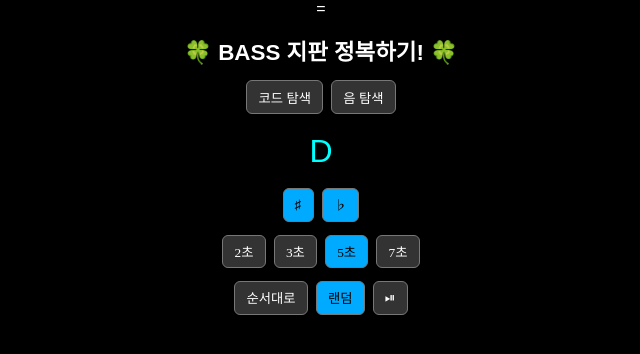
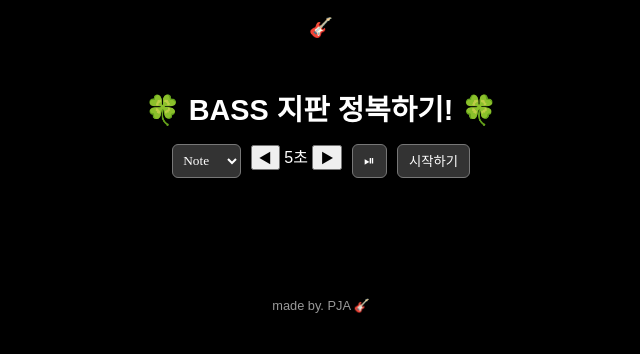
Before and after one commit to Jangguny-nuna/JABASS, a plain HTML site: page index.html in a window 1280 px wide. Shown: the whole page, without its empty margins (319-959 px from the left). Drawn offline with Linux system fonts and the light colour scheme; a web font is replaced by a local one.

Commit message:
Update index.html

```diff
--- a/index.html
+++ b/index.html
@@ -1,4 +1,4 @@
-=<!DOCTYPE html>
+<!DOCTYPE html>
 <html lang="ko">
 <head>
   <meta charset="UTF-8" />
@@ -27,33 +27,34 @@
     }
 
     h1 {
-      font-size: 1.4rem;
-      margin: 1rem 0 0.5rem;
+      font-size: 1.8rem;
+      margin: 2rem 0 1rem;
     }
 
     #noteDisplay {
-      font-size: 2rem;
-      margin: 0.8rem 0 0.2rem 0;
+      font-size: 5rem;
+      font-weight: bold;
+      margin: 0.5rem 0;
       color: #00ffff;
       font-family: sans-serif;
     }
 
     .string-label {
-      font-size: 1rem;
-      color: #ffd700;
-      margin-bottom: 0.5rem;
+      font-size: 2rem;
+      color: #00ffff;
+      font-weight: bold;
       font-family: sans-serif;
     }
 
-    .menu, .type-menu, .mode-menu, .interval-menu {
-      display: flex;
-      flex-wrap: wrap;
-      justify-content: center;
-      gap: 8px;
-      margin: 0.4rem 0;
+    .timer-label {
+      font-size: 1.2rem;
+      color: #ffd700;
+      font-weight: bold;
+      font-family: sans-serif;
+      margin-bottom: 0.5rem;
     }
 
-    .menu button, .type-menu button, .mode-menu button, .interval-menu button, #pauseBtn {
+    .menu button, .type-menu button, .mode-menu button, #pauseBtn, #startBtn {
       font-family: 'DungGeunMo';
       background-color: #333;
       color: #fff;
@@ -63,189 +64,221 @@
       cursor: pointer;
     }
 
+    .menu button.active,
+    .type-menu button.active {
+      background-color: #00aaff;
+      color: #000;
+    }
+
+    .settings {
+      display: flex;
+      flex-direction: row;
+      gap: 10px;
+      flex-wrap: wrap;
+      justify-content: center;
+      margin-bottom: 1rem;
+    }
+
+    input[type="number"] {
+      font-family: 'DungGeunMo';
+      width: 60px;
+      background-color: #333;
+      color: #fff;
+      border: 1px solid #777;
+      padding: 0.4rem;
+      border-radius: 6px;
+    }
+
+    select {
+      font-family: 'DungGeunMo';
+      background-color: #333;
+      color: #fff;
+      border: 1px solid #777;
+      padding: 0.4rem;
+      border-radius: 6px;
+    }
+
     button.active {
       background-color: #00aaff;
       color: #000;
     }
 
+    #pauseBtn.paused {
+      background-color: #555;
+    }
+
     @media (max-width: 600px) {
       #noteDisplay {
-        font-size: 1.6rem;
+        font-size: 2.8rem;
       }
+      .string-label {
+        font-size: 1.4rem;
+      }
+    }
 
-      .string-label {
-        font-size: 0.9rem;
-      }
+    .type-menu {
+      display: flex;
+      gap: 0.5rem;
+      flex-wrap: wrap;
+      justify-content: center;
+      margin-bottom: 1rem;
+    }
+
+    .footer {
+      font-size: 0.8rem;
+      color: #999;
+      margin-top: 2rem;
     }
   </style>
 </head>
 <body>
+  <h1 style="font-size: 1.2rem; margin-top: 1rem;">🎸</h1>
   <h1>🍀 BASS 지판 정복하기! 🍀</h1>
 
-  <div class="menu">
-    <button onclick="setMode('chord')" id="chordBtn">코드 탐색</button>
-    <button onclick="setMode('note')" id="noteBtn">음 탐색</button>
+  <div class="settings" id="settingsPanel">
+    <select onchange="setMode(this.value)" id="modeSelect">
+      <option value="chord">Chord</option>
+      <option value="note" selected>Note</option>
+    </select>
+
+    <div>
+      <button onclick="adjustInterval(-1)">◀</button>
+      <span id="intervalValue">5</span>초
+      <button onclick="adjustInterval(1)">▶</button>
+    </div>
+
+    <button id="pauseBtn" onclick="togglePause()">⏯</button>
+    <button id="startBtn" onclick="begin()">시작하기</button>
   </div>
 
-  <div id="noteDisplay">🎵</div>
   <div class="string-label" id="stringLabel"></div>
+  <div id="noteDisplay"></div>
+  <div class="timer-label" id="timerLabel"></div>
 
   <div class="type-menu" id="typeMenu"></div>
+  <div class="type-menu" id="stringMenu"></div>
+  <div class="type-menu" id="chordMenu"></div>
 
-  <div class="interval-menu">
-    <button onclick="setIntervalTime(2000)">2초</button>
-    <button onclick="setIntervalTime(3000)">3초</button>
-    <button class="active" onclick="setIntervalTime(5000)">5초</button>
-    <button onclick="setIntervalTime(7000)">7초</button>
-  </div>
-
-  <div class="mode-menu">
-    <button onclick="setOrder('sequential')">순서대로</button>
-    <button class="active" onclick="setOrder('random')">랜덤</button>
-    <button id="pauseBtn" onclick="togglePause()">⏯</button>
-  </div>
+  <div class="footer">made by. PJA 🎸</div>
 
   <script>
-    const chords = ['C', 'D', 'E', 'F', 'G', 'A', 'B'];
-    const extensions = {
-      'major': 'M7',
-      'minor': 'm7',
-      'dominant': '7',
-      'dim': 'dim7',
-      'hdim': 'm7♭5'
-    };
-    const accidentals = ['♯', '♭'];
+    let intervalId;
+    let isPaused = false;
+    let intervalSec = 5;
+    let remainingTime = intervalSec;
+    let started = false;
 
-    let mode = 'note';
-    let order = 'random';
-    let paused = false;
-    let intervalTime = 5000;
-    let interval;
-    let currentIndex = 0;
+    const noteTypes = ['#', 'b'];
+    const chordTypes = ['M7', 'm7', '7', 'dim7', 'm7b5'];
 
-    let activeTypes = {
-      major: true,
-      minor: true,
-      dominant: true,
-      dim: true,
-      hdim: true
-    };
-
-    let activeAccidentals = {
-      '♯': true,
-      '♭': true
-    };
-
-    const noteDisplay = document.getElementById('noteDisplay');
-    const stringLabel = document.getElementById('stringLabel');
-    const typeMenu = document.getElementById('typeMenu');
-
-    function setMode(newMode) {
-      mode = newMode;
-      currentIndex = 0;
-      document.getElementById('chordBtn').classList.toggle('active', mode === 'chord');
-      document.getElementById('noteBtn').classList.toggle('active', mode === 'note');
-      renderTypeMenu();
-    }
-
-    function setOrder(newOrder) {
-      order = newOrder;
-      currentIndex = 0;
-      document.querySelectorAll('.mode-menu button').forEach(btn => btn.classList.remove('active'));
-      document.querySelector(`.mode-menu button[onclick="setOrder('${newOrder}')"]`).classList.add('active');
-    }
-
-    function setIntervalTime(ms) {
-      intervalTime = ms;
-      currentIndex = 0;
-      document.querySelectorAll('.interval-menu button').forEach(btn => btn.classList.remove('active'));
-      event.target.classList.add('active');
-      restart();
+    function adjustInterval(val) {
+      intervalSec = Math.max(1, intervalSec + val);
+      document.getElementById("intervalValue").textContent = intervalSec;
+      remainingTime = intervalSec;
     }
 
     function togglePause() {
-      paused = !paused;
-      if (paused) {
-        clearInterval(interval);
-      } else {
-        start();
+      isPaused = !isPaused;
+      document.getElementById("pauseBtn").classList.toggle("paused", isPaused);
+    }
+
+    function setMode(mode) {
+      renderMenus(mode);
+    }
+
+    function begin() {
+      if (!started) {
+        started = true;
+        renderMenus(document.getElementById("modeSelect").value);
+        clearInterval(intervalId);
+        showNext();
+        intervalId = setInterval(() => {
+          if (!isPaused) {
+            remainingTime--;
+            document.getElementById("timerLabel").textContent = `${remainingTime}초 남음`;
+            if (remainingTime <= 0) {
+              showNext();
+              remainingTime = intervalSec;
+            }
+          }
+        }, 1000);
       }
     }
 
-    function renderTypeMenu() {
-      typeMenu.innerHTML = '';
-      if (mode === 'chord') {
-        for (const type in activeTypes) {
+    function renderMenus(mode) {
+      document.getElementById("typeMenu").innerHTML = '';
+      document.getElementById("stringMenu").innerHTML = '';
+      document.getElementById("chordMenu").innerHTML = '';
+
+      if (mode === 'note') {
+        noteTypes.forEach(type => {
           const btn = document.createElement('button');
           btn.textContent = type;
-          btn.className = activeTypes[type] ? 'active' : '';
+          btn.onclick = () => btn.classList.toggle('active');
+          document.getElementById("typeMenu").appendChild(btn);
+        });
+
+        ['4현', '5현', '6현'].forEach(label => {
+          const btn = document.createElement('button');
+          btn.textContent = label;
           btn.onclick = () => {
-            activeTypes[type] = !activeTypes[type];
-            renderTypeMenu();
+            btn.classList.toggle('active');
           };
-          typeMenu.appendChild(btn);
-        }
-      } else {
-        for (const acc of accidentals) {
+          document.getElementById("stringMenu").appendChild(btn);
+        });
+      } else if (mode === 'chord') {
+        chordTypes.forEach(type => {
           const btn = document.createElement('button');
-          btn.textContent = acc;
-          btn.className = activeAccidentals[acc] ? 'active' : '';
-          btn.onclick = () => {
-            activeAccidentals[acc] = !activeAccidentals[acc];
-            renderTypeMenu();
-          };
-          typeMenu.appendChild(btn);
-        }
+          btn.textContent = type;
+          btn.classList.add('active');
+          btn.onclick = () => btn.classList.toggle('active');
+          document.getElementById("chordMenu").appendChild(btn);
+        });
       }
     }
 
-    function getNextItem() {
-      if (mode === 'chord') {
-        const available = chords.flatMap(c => {
-          return Object.entries(extensions)
-            .filter(([t, v]) => activeTypes[t])
-            .map(([t, v]) => c + v);
-        });
-        if (order === 'sequential') return available[currentIndex++ % available.length];
-        return available[Math.floor(Math.random() * available.length)];
+    function showNext() {
+      const mode = document.getElementById("modeSelect").value;
+      const baseNotes = ['C', 'D', 'E', 'F', 'G', 'A', 'B'];
+      let notes = [...baseNotes];
+
+      const sharpActive = document.querySelector('#typeMenu button:nth-child(1)')?.classList.contains('active');
+      const flatActive = document.querySelector('#typeMenu button:nth-child(2)')?.classList.contains('active');
+
+      if (sharpActive && !flatActive) notes = notes.map(n => n + '#');
+      else if (!sharpActive && flatActive) notes = notes.map(n => n + 'b');
+
+      if (mode === "note") {
+        const stringBtns = Array.from(document.querySelectorAll('#stringMenu button.active'));
+        const selectedStrings = stringBtns.map(btn => btn.textContent);
+        let stringRange = [];
+
+        if (selectedStrings.includes('4현')) stringRange.push(...['1번', '2번', '3번', '4번']);
+        if (selectedStrings.includes('5현')) stringRange.push(...['1번', '2번', '3번', '4번', '5번']);
+        if (selectedStrings.includes('6현')) stringRange.push(...['1번', '2번', '3번', '4번', '5번', '6번']);
+
+        const randNote = notes[Math.floor(Math.random() * notes.length)];
+
+        if (stringRange.length === 0) {
+          document.getElementById("stringLabel").textContent = '';
+          document.getElementById("noteDisplay").textContent = `${randNote}`;
+        } else {
+          const randString = stringRange[Math.floor(Math.random() * stringRange.length)];
+          const stringNum = randString.split(' ')[0];
+          document.getElementById("noteDisplay").textContent = `${stringNum}, ${randNote}`;
+          document.getElementById("stringLabel").textContent = '';
+        }
       } else {
-        const baseNotes = [...chords];
-        if (activeAccidentals['♯']) baseNotes.push(...chords.map(n => n + '♯'));
-        if (activeAccidentals['♭']) baseNotes.push(...chords.map(n => n + '♭'));
-        if (order === 'sequential') return baseNotes[currentIndex++ % baseNotes.length];
-        return baseNotes[Math.floor(Math.random() * baseNotes.length)];
+        const activeTypes = Array.from(document.querySelectorAll('#chordMenu button.active')).map(b => b.textContent);
+        if (activeTypes.length === 0) return;
+        const randChord = baseNotes[Math.floor(Math.random() * baseNotes.length)];
+        const randType = activeTypes[Math.floor(Math.random() * activeTypes.length)];
+        const displayChord = randChord + randType;
+        document.getElementById("noteDisplay").textContent = displayChord;
+        document.getElementById("stringLabel").textContent = '';
       }
+      document.getElementById("timerLabel").textContent = `${intervalSec}초 남음`;
     }
-
-    function showNote() {
-      if (paused) return;
-      noteDisplay.textContent = getNextItem();
-      stringLabel.textContent = '';
-    }
-
-    function start() {
-      clearInterval(interval);
-      interval = setInterval(showNote, intervalTime);
-    }
-
-    function restart() {
-      clearInterval(interval);
-      if (!paused) start();
-    }
-
-    document.body.addEventListener('keydown', e => {
-      if (e.code === 'Space') {
-        e.preventDefault();
-        togglePause();
-      }
-    });
-
-    document.body.addEventListener('click', () => {
-      if (window.innerWidth <= 600) togglePause();
-    });
-
-    renderTypeMenu();
-    start();
   </script>
 </body>
 </html>
```
